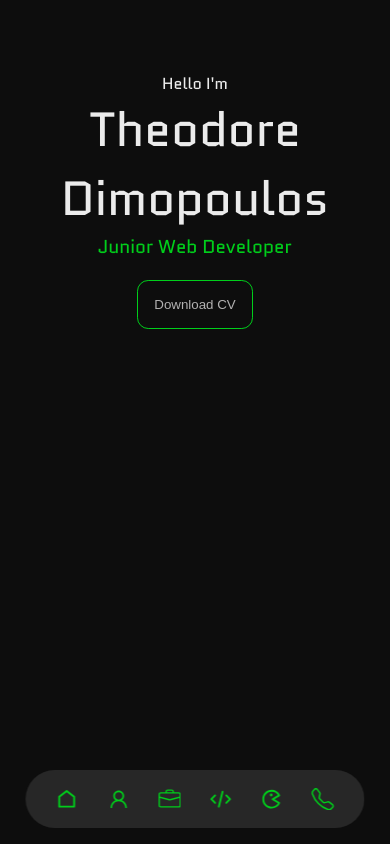
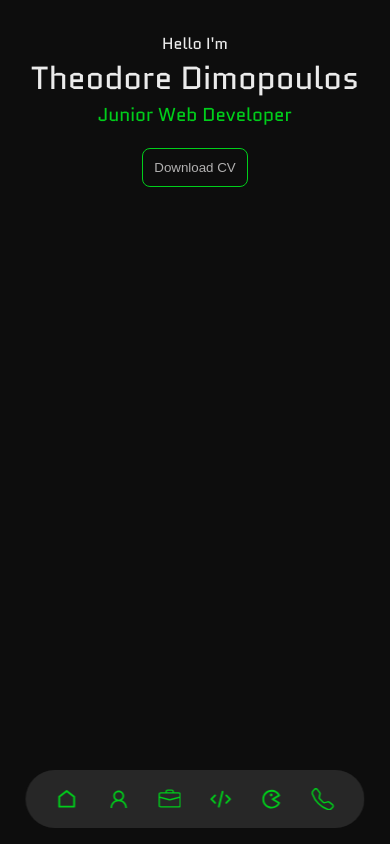
Before and after one commit to Theodoreprof/CV_website, a React (Create React App) app in the folder cv_website/: page / in a window 390 px wide. Shown: the top 844 px of the page. Built offline with nearby package versions, Linux system fonts and the light colour scheme.

Commit message:
responsive header and nav

```diff
--- a/cv_website/src/components/header/header.css
+++ b/cv_website/src/components/header/header.css
@@ -27,3 +27,19 @@ header h3 {
     margin-top: 20px;
     color: var(--color-light)
 }
+
+
+@media screen and (max-width: 1250px), (max-height: 750px) {
+ header {
+    padding-top: 2rem;
+ }
+
+ header h1 {
+    font-size: 2rem;
+ }
+
+ .cta {
+    padding: 0.7rem;
+    border-radius: 0.5rem;
+ }
+}
--- a/cv_website/src/components/navigation/navigation.css
+++ b/cv_website/src/components/navigation/navigation.css
@@ -27,7 +27,7 @@ nav a:hover {
 }
 
 
-@media screen and (max-width: 1250px) {
+@media screen and (max-width: 1250px), (max-height: 750px) {
     nav{
         padding: 0.5rem 1.3rem;
         bottom: 1rem;
```
